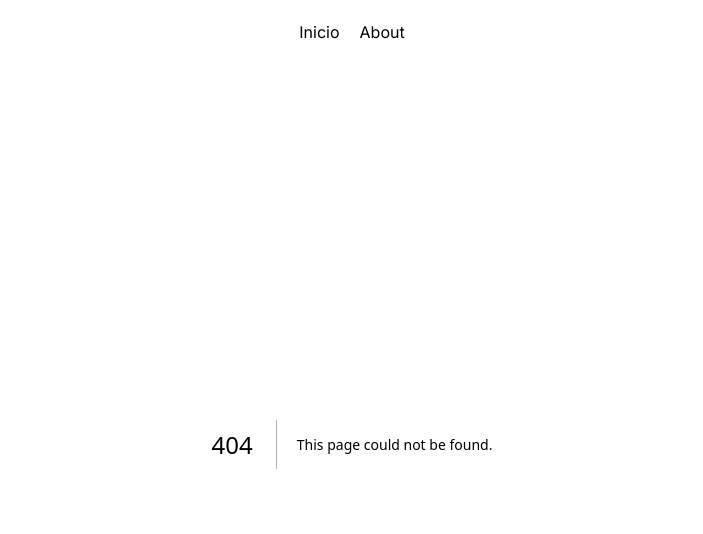
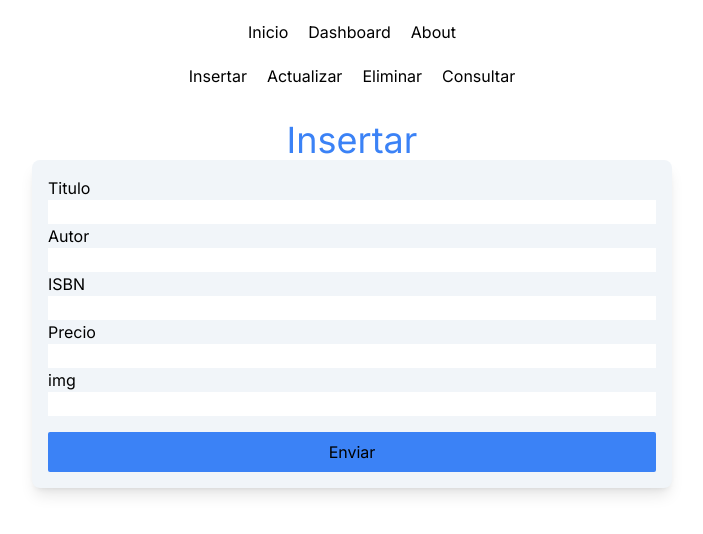
Before and after one commit to isaidj/cliente_libreria, a Next.js app: page /dashboard/insertar in a window 1280 px wide. Before the commit this address had no page. Shown: the top 534 px of the page, without its empty margins (288-991 px from the left). Built offline with nearby package versions, Linux system fonts and the light colour scheme.

Commit message:
submenu en dashboard y crud

```diff
--- /dev/null
+++ b/app/dashboard/actualizar/page.jsx
@@ -0,0 +1,115 @@
+"use client";
+import axios from "axios";
+import Link from "next/link";
+import React, { useEffect } from "react";
+
+const ActualizarPage = () => {
+  const [libros, setLibros] = React.useState([]); // Estado para guardar los libros
+  const [selectedLibro, setSelectedLibro] = React.useState(null);
+  const insertLibro = async (libro) => {
+    const url = "http://localhost:3001/insertarLibro";
+    axios.post(url, libro).then((res) => {
+      console.log(res.data);
+    });
+  };
+
+  const ObtenerLibros = async () => {
+    //esta funcion es asincrona y obtiene los libros de la api
+    axios.get("http://localhost:3001/libros").then((res) => {
+      console.log(res.data);
+      setLibros(res.data);
+    });
+  };
+  const actualizarLibro = async (libro) => {
+    const url = "http://localhost:3001/actualizarLibro";
+    console.log(libro);
+    axios
+      .post(url, {
+        libro_id: selectedLibro.libro_id,
+        titulo: libro.titulo,
+        autor: libro.autor,
+        ISBN: libro.ISBN,
+        precio: libro.precio,
+        img: libro.img,
+      })
+      .then((res) => {
+        console.log(res.data);
+      });
+  };
+
+  useEffect(() => {
+    ObtenerLibros();
+  }, []);
+
+  useEffect(() => {
+    console.log(selectedLibro);
+    if (selectedLibro) {
+      document.getElementById("titulo").value = selectedLibro.titulo;
+      document.getElementById("autor").value = selectedLibro.autor;
+      document.getElementById("ISBN").value = selectedLibro.ISBN;
+      document.getElementById("precio").value = selectedLibro.precio;
+      document.getElementById("img").value = selectedLibro.img;
+    }
+  }, [selectedLibro]);
+
+  const handleSubmit = (e) => {
+    e.preventDefault();
+    const data = new FormData(e.target);
+    const value = Object.fromEntries(data.entries());
+    console.log(value);
+    actualizarLibro(value);
+  };
+  return (
+    <div className="flex flex-col   h-screen mt-8">
+      <h1 className="text-4xl text-center text-blue-500">Actualizar</h1>
+      <div className="flex justify-center gap-5 flex-wrap">
+        <div className="flex flex-col   h-screen mt-8">
+          {libros.map((libro) => (
+            <Libro
+              key={libro.id}
+              libro={libro}
+              setSelectedLibro={setSelectedLibro}
+            />
+          ))}
+        </div>
+
+        <div className="flex flex-col items-center  h-screen mt-8">
+          <form
+            onSubmit={(e) => handleSubmit(e)}
+            className="flex flex-col  bg-slate-100 p-4 rounded-lg shadow-lg"
+          >
+            <label htmlFor="name">Titulo</label>
+            <input type="text" name="titulo" id="titulo" />
+            <label htmlFor="name">Autor</label>
+            <input type="text" name="autor" id="autor" />
+            <label htmlFor="name">ISBN</label>
+            <input type="text" name="ISBN" id="ISBN" />
+            <label htmlFor="name">Precio</label>
+            <input type="text" name="precio" id="precio" />
+            <label htmlFor="name">img</label>
+            <input type="text" name="img" id="img" />
+            <button
+              type="submit"
+              className="bg-blue-500 w-full p-2 mt-4 rounded-sm"
+            >
+              Enviar
+            </button>
+          </form>
+        </div>
+      </div>
+    </div>
+  );
+};
+
+export default ActualizarPage;
+const Libro = ({ libro, setSelectedLibro }) => {
+  return (
+    <div
+      className="bg-gray-200 p-5 flex gap-2 hover:bg-sky-500 cursor-pointer"
+      onClick={() => setSelectedLibro(libro)}
+    >
+      <h1 className="text-2xl font-bold">{libro.libro_id}</h1>
+      <p className="font-bold">Título: {libro.titulo}</p>
+    </div>
+  );
+};
--- /dev/null
+++ b/app/dashboard/eliminar/page.jsx
@@ -0,0 +1,45 @@
+"use client";
+import axios from "axios";
+import React from "react";
+
+const EliminarPage = () => {
+  const eliminarLibro = async (libro_id) => {
+    const url = "http://localhost:3001/eliminarLibro";
+    axios.post(url, libro_id).then((res) => {
+      console.log(res.data);
+      if (res.status === 200) {
+        alert("Libro eliminado");
+      } else {
+        alert("Error al eliminar el libro");
+      }
+    });
+  };
+  const handleSubmit = (e) => {
+    e.preventDefault();
+    const data = new FormData(e.target);
+    const value = Object.fromEntries(data.entries());
+    console.log(value);
+    eliminarLibro(value);
+  };
+  return (
+    <div className="flex flex-col items-center  h-screen mt-8">
+      <h1 className="text-4xl text-center text-blue-500">Eliminar</h1>
+      <form
+        onSubmit={(e) => handleSubmit(e)}
+        className="flex flex-col w-1/2 bg-slate-100 p-4 rounded-lg shadow-lg"
+      >
+        <h3>Ingrese el id del libro que desea eliminar</h3>
+        <label htmlFor="name">Id</label>
+        <input type="number" name="libro_id" id="libro_id" />
+        <button
+          type="submit"
+          className="bg-blue-500 w-full p-2 mt-4 rounded-sm"
+        >
+          Eliminar
+        </button>
+      </form>
+    </div>
+  );
+};
+
+export default EliminarPage;
--- /dev/null
+++ b/app/dashboard/insertar/page.jsx
@@ -0,0 +1,48 @@
+"use client";
+import axios from "axios";
+import React from "react";
+
+const InsertarPage = () => {
+  const insertLibro = async (libro) => {
+    const url = "http://localhost:3001/insertarLibro";
+    axios.post(url, libro).then((res) => {
+      console.log(res.data);
+    });
+  };
+
+  const handleSubmit = (e) => {
+    e.preventDefault();
+    const data = new FormData(e.target);
+    const value = Object.fromEntries(data.entries());
+    console.log(value);
+    insertLibro(value);
+  };
+  return (
+    <div className="flex flex-col items-center  h-screen mt-8">
+      <h1 className="text-4xl text-center text-blue-500">Insertar</h1>
+      <form
+        onSubmit={(e) => handleSubmit(e)}
+        className="flex flex-col w-1/2 bg-slate-100 p-4 rounded-lg shadow-lg"
+      >
+        <label htmlFor="name">Titulo</label>
+        <input type="text" name="titulo" id="titulo" />
+        <label htmlFor="name">Autor</label>
+        <input type="text" name="autor" id="autor" />
+        <label htmlFor="name">ISBN</label>
+        <input type="text" name="isbn" id="isbn" />
+        <label htmlFor="name">Precio</label>
+        <input type="text" name="precio" id="precio" />
+        <label htmlFor="name">img</label>
+        <input type="text" name="img" id="img" />
+        <button
+          type="submit"
+          className="bg-blue-500 w-full p-2 mt-4 rounded-sm"
+        >
+          Enviar
+        </button>
+      </form>
+    </div>
+  );
+};
+
+export default InsertarPage;
--- /dev/null
+++ b/app/dashboard/layout.js
@@ -0,0 +1,26 @@
+import Link from "next/link";
+import React from "react";
+
+function DashboardLayout({ children }) {
+  return (
+    <div className="flex flex-col">
+      <nav className="flex items-center justify-center w-full gap-5 mt-5">
+        <Link href="/dashboard/insertar" className="link">
+          Insertar
+        </Link>
+        <Link href="/dashboard/actualizar" className="link">
+          Actualizar
+        </Link>
+        <Link href="/dashboard/eliminar" className="link">
+          Eliminar
+        </Link>
+        <Link href="/dashboard/consultar" className="link">
+          Consultar
+        </Link>
+      </nav>
+      {children}
+    </div>
+  );
+}
+
+export default DashboardLayout;
--- /dev/null
+++ b/app/dashboard/page.jsx
@@ -0,0 +1,13 @@
+"use client";
+import React from "react";
+import axios from "axios";
+//crud de libros
+const DashboardPage = () => {
+  return (
+    <div className="flex flex-col items-center  h-screen mt-8">
+      <h1>Dashboard</h1>
+    </div>
+  );
+};
+
+export default DashboardPage;
--- a/app/layout.js
+++ b/app/layout.js
@@ -17,6 +17,9 @@ export default function RootLayout({ children }) {
           <Link href="/" className="link">
             Inicio
           </Link>
+          <Link href="/dashboard/actualizar" className="link">
+            Dashboard
+          </Link>
           <Link href="/about" className="link">
             About
           </Link>
--- a/app/libros/[idlibro]/page.jsx
+++ b/app/libros/[idlibro]/page.jsx
@@ -1,7 +1,48 @@
-import React from "react";
+"use client";
+import React, { useEffect } from "react";
+import axios from "axios";
+const LibroPage = ({ params }) => {
+  console.log(params);
+  const [libro, setlibro] = React.useState(null); //null mientras no se obtenga el libro
 
-const LibroPage = ({ params }) => {
-  return <div>LibroPage {params.idlibro}</div>;
+  // const obtenerLibro = async () => {
+  //   //Por medio query params
+  //   axios
+  //     .get("http://localhost:3001/libro?id=" + params.idlibro)
+  //     .then((res) => {
+  //       console.log(res.data);
+  //       setlibro(res.data);
+  //     });
+  // };
+  const obtenerLibroPorParametro = async () => {
+    //Por medio de params
+    axios
+      .get("http://localhost:3001/libro", { params: { id: params.idlibro } })
+      .then((res) => {
+        console.log(res.data);
+        setlibro(res.data[0]);
+      });
+  };
+  useEffect(() => {
+    // obtenerLibro();
+    obtenerLibroPorParametro();
+  }, []);
+  return libro !== null ? ( //si libro es diferente de null se muestra el libro
+    <div className="flex flex-col items-center justify-center mt-10">
+      <img src={libro.img} alt={libro.titulo} width="300" height="500" />
+
+      <p className="font-bold">Título: {libro.titulo}</p>
+      <p className="font-bold">Autor: {libro.autor}</p>
+
+      <div className="flex flex-row">
+        <p className="font-bold">Precio: {libro.precio}</p>
+      </div>
+    </div>
+  ) : (
+    //si libro es igual a null se muestra cargando
+    <div>
+      <h1>Cargando...</h1>
+    </div>
+  );
 };
-
 export default LibroPage;
--- a/components/ListaLibros.jsx
+++ b/components/ListaLibros.jsx
@@ -1,41 +1,28 @@
-import React from "react";
-import imperio_final from "../assets/el_imperio_final.jpg";
-import nombre_del_viento from "../assets/el_nombre_del_viento.jpg";
-import senor_anillos from "../assets/el_senor_de_los_anillos.jpg";
+"use client";
+import React, { useEffect } from "react";
+// import imperio_final from "../assets/el_imperio_final.jpg";
+// import nombre_del_viento from "../assets/el_nombre_del_viento.jpg";
+// import senor_anillos from "../assets/el_senor_de_los_anillos.jpg";
 import Image from "next/image"; // Importamos el componente Image de Next.js ayuda a optimizar las imágenes
 import Link from "next/link";
-
-const libros = [
-  {
-    id: 1,
-    titulo: "El señor de los anillos",
-    autor: "J.R.R. Tolkien",
-    editorial: "Minotauro",
-    fecha: "1954",
-    genero: "Fantasía",
-    img: senor_anillos,
-  },
-  {
-    id: 2,
-    titulo: "El nombre del viento",
-    autor: "Patrick Rothfuss",
-    editorial: "Plaza & Janés",
-    fecha: "2007",
-    genero: "Fantasía",
-    img: nombre_del_viento,
-  },
-  {
-    id: 3,
-    titulo: "El imperio final",
-    autor: "Brandon Sanderson",
-    editorial: "Nova",
-    fecha: "2006",
-    genero: "Fantasía",
-    img: imperio_final,
-  },
-];
+import axios from "axios";
 
 const ListaLibros = () => {
+  const [libros, setlibros] = React.useState([]); // Estado para guardar los libros
+  const obtenerLibros = async () => {
+    //esta funcion es asincrona y obtiene los libros de la api
+
+    axios.get("http://localhost:3001/libros").then((res) => {
+      console.log(res.data);
+      setlibros(res.data);
+    });
+  };
+
+  //una vez que se renderiza el componente se ejecuta la funcion obtenerLibros en el useEffect
+  useEffect(() => {
+    obtenerLibros();
+  }, []);
+
   return (
     <div>
       <h1 className="text-4xl text-center text-blue-500">Lista de libros</h1>
@@ -54,13 +41,14 @@ const Libro = ({ libro }) => {
   return (
     <Link
       className="bg-gray-200 p-5 my-5 shadow-lg rounded flex flex-col items-center"
-      href={`/libros/${libro.id}`}
+      href={`/libros/${libro.libro_id}`}
     >
-      <Image src={libro.img} alt="Libro" width={200} height={300} />
+      <img src={libro.img} alt="Libro" width={200} height={300} />
+      <h1 className="text-2xl font-bold">{libro.libro_id}</h1>
       <p className="font-bold">Título: {libro.titulo}</p>
       <p className="font-bold">Autor: {libro.autor}</p>
 
-      <p className="font-bold">Género: {libro.genero}</p>
+      <p className="font-bold">Precio: {libro.precio}</p>
     </Link>
   );
 };
--- a/package.json
+++ b/package.json
@@ -10,6 +10,7 @@
   },
   "dependencies": {
     "autoprefixer": "10.4.15",
+    "axios": "^1.5.0",
     "eslint": "8.49.0",
     "eslint-config-next": "13.4.19",
     "next": "13.4.19",
```
Also changed, not shown: 1 other file (tests, documents, lock files or other folders).
